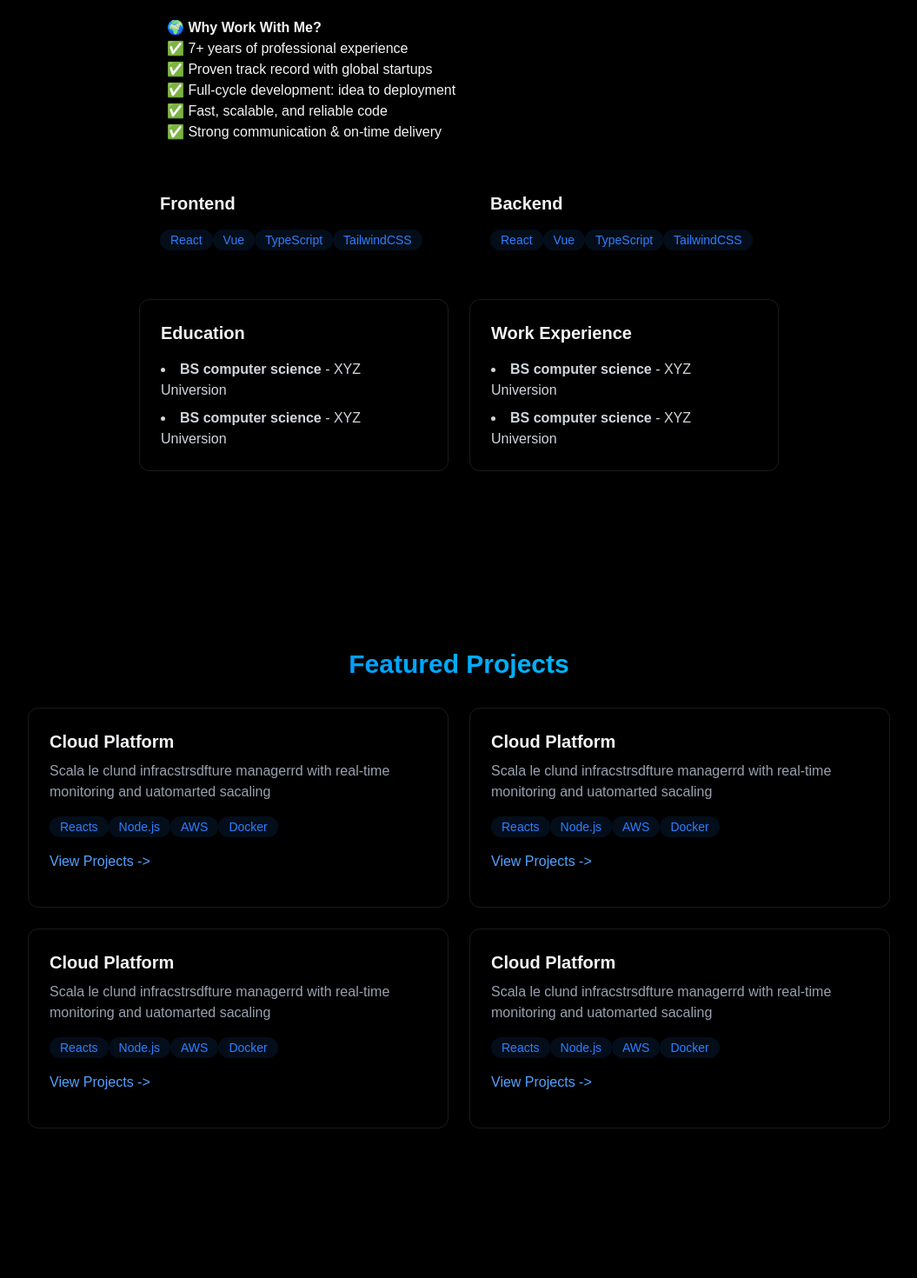
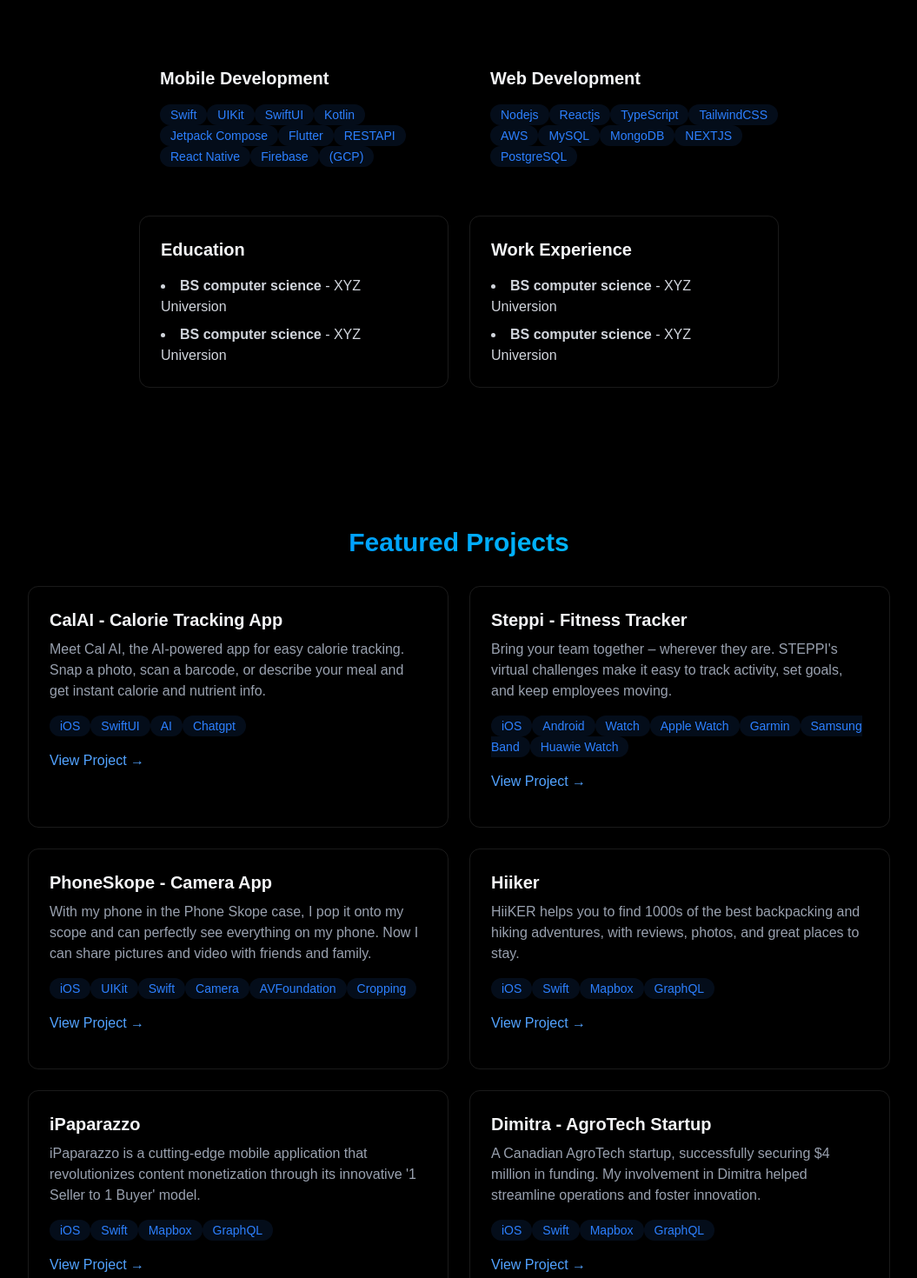
Before and after one commit to shahrukhgit95/my-portfolio, a React (Vite) app: page / in a window 1280 px wide. Shown: the part 1320-2790 px from the top of the page at 87% size, without its empty margins (112-1167 px from the left). Built offline with nearby package versions, Linux system fonts and the light colour scheme.

Commit message:
all the code

```diff
--- a/src/components/Navbar.jsx
+++ b/src/components/Navbar.jsx
@@ -14,7 +14,7 @@ useEffect(() => {
                 <div className="flex items-center justify-between h-16">
     <a href="#home" className="font-monotext-xl font-bold text-white">
     {" "}
-     pedro<span className="text-blue-500 ">.tech </span>
+     shahrukh<span className="text-blue-500 ">.dev </span>
      </a>
 
      <div className="w-7 h-5 relative cursor-pointer z-40 md:hidden" onClick={() => setMenuOpen((prev) => !prev)}>
--- a/src/components/sections/About.jsx
+++ b/src/components/sections/About.jsx
@@ -2,8 +2,8 @@ import { RevealOnScroll } from "../RevealOnScroll"
 
 export const About = () => {
 
-    const frontendSkills = ["React", "Vue", "TypeScript", "TailwindCSS"]
-    const backendSkills = ["React", "Vue", "TypeScript", "TailwindCSS"]
+    const frontendSkills = ["Swift", "UIKit","SwiftUI", "Kotlin", "Jetpack Compose", "Flutter",, "RESTAPI",  "React Native", "Firebase", "(GCP)", ]
+    const backendSkills = ["Nodejs", "Reactjs", "TypeScript", "TailwindCSS", "AWS", "MySQL", "MongoDB", "NEXTJS", "PostgreSQL"]
 
     return <section id="about" className="min-h-screen flex items-center justify-center py-20">
 
@@ -17,11 +17,15 @@ export const About = () => {
 
                 <div className="rounded-xl p-8 border-white/10 boeder hover:-translate-y-1 transition-all">
 
-                    <p>
+                    <p  className="text-center">
                         🚀 <strong>Full-Stack Mobile & Web App Developer</strong>
                         <br />
                         <br />
-                        I’m a results-driven developer with expertise in iOS (Swift), Android (Kotlin/Java), Flutter (Dart), Node.js, and React.js. I build scalable mobile apps, robust backend systems, and modern web interfaces optimized for performance and user experience.                    </p>
+
+
+                        </p>
+                        <p>
+                        I'm a results-driven developer with expertise in iOS (Swift), Android (Kotlin/Java), Flutter (Dart), Node.js, and React.js. I build scalable mobile apps, robust backend systems, and modern web interfaces optimized for performance and user experience.                    </p>
 
                     <p>
                         From crafting cross-platform apps to full-stack solutions, I deliver startup-grade agility, clean architecture, and reliable code tailored for growth-focused products.                    </p>
@@ -39,16 +43,6 @@ export const About = () => {
                         <br />
                         <br />
                     </p>
-
-                    <p>
-                        🌍 <strong>Why Work With Me?</strong><br />
-                        ✅ 7+ years of professional experience<br />
-                        ✅ Proven track record with global startups<br />
-                        ✅ Full-cycle development: idea to deployment<br />
-                        ✅ Fast, scalable, and reliable code<br />
-                        ✅ Strong communication & on-time delivery
-                    </p>
-
                 </div>
 
                 <div className="grid grid-cols-1 md:grid-cols-2 gap-6">
@@ -56,14 +50,17 @@ export const About = () => {
                     <div className="rounded-xl p-6 hover:-translate-y-1 transition-all">
 
                         <h3 className="text-xl font-bold mb-4">
-                            Frontend
+                            Mobile Development
                         </h3>
 
                         <div className="flex flex-wrap gap-2"></div>
                         {frontendSkills.map((tech, key) => (
-                            <span key={key} className="bg-blue-500/10 text text-blue-500 py-1 px-3 rounded-full text-sm hover:bg-blue-500/20 hover:shadow[0_2px_8px_rgba(59,130,246,0.2)] transition">
-                                {tech}
-                            </span>
+                            <>
+                                <span key={tech} className="bg-blue-500/10 text-blue-500 py-1 px-3 rounded-full text-sm hover:bg-blue-500/20 hover:shadow[0_2px_8px_rgba(59,130,246,0.2)] transition">
+                                    {tech}
+                                </span>
+                                {(key + 1) % 4 === 0 && <div className="w-full h-0" />}
+                            </>
                         ))}
 
                     </div>
@@ -71,14 +68,17 @@ export const About = () => {
                     <div className="rounded-xl p-6 hover:-translate-y-1 transition-all">
 
                         <h3 className="text-xl font-bold mb-4">
-                            Backend
+                            Web Development
                         </h3>
 
-                        <div className="flex flex-wrap gap-2"></div>
+                        <div className="flex flex-wrap w-200 gap-2"></div>
                         {backendSkills.map((tech, key) => (
-                            <span key={key} className="bg-blue-500/10 text-blue-500 py-1 px-3 rounded-full text-sm hover:bg-blue-500/20 hover:shadow[0_2px_8px_rgba(59,130,246,0.2)] transition">
-                                {tech}
-                            </span>
+                            <>
+                                <span key={tech} className="bg-blue-500/10 text-blue-500 py-1 px-3 rounded-full text-sm hover:bg-blue-500/20 hover:shadow[0_2px_8px_rgba(59,130,246,0.2)] transition">
+                                    {tech}
+                                </span>
+                                {(key + 1) % 4 === 0 && <div className="w-full h-0" />}
+                            </>
                         ))}
 
                     </div>
--- a/src/components/sections/Contact.jsx
+++ b/src/components/sections/Contact.jsx
@@ -28,7 +28,7 @@ export const Contact = () => {
 
             <RevealOnScroll>
                 <div className="px-4 w-150">
-                    <h2 className="text-5xl md:text-7xl font-bold mb-6 bg-gradient-to-r from-blue-500 to-purple-600 bg-clip-text text-transparent leading-right">
+                    <h2 className="text-5xl md:text-7xl font-bold mb-6 bg-gradient-to-r from-blue-500 to-cyan-400 bg-clip-text text-transparent leading-right">
                         {" "}
                         Get In Touch
                     </h2>
@@ -55,7 +55,7 @@ export const Contact = () => {
 
                         </div>
 
-                        <button type="submit" className=" px-3 py-2 w-full bg-gradient-to-r from-blue-500 to-purple-600 text-white rounded font-medium transition relative overflow-hidden hover:-translate-y-0.5 hover:shadow-[0_0_15px_rgba(59,130,246,0.4)]">
+                        <button type="submit" className=" px-3 py-2 w-full bg-gradient-to-r from-blue-500 to-cyan-400 text-white rounded font-medium transition relative overflow-hidden hover:-translate-y-0.5 hover:shadow-[0_0_15px_rgba(59,130,246,0.4)]">
                             Submit
                         </button>
                     </form>
--- a/src/components/sections/Home.jsx
+++ b/src/components/sections/Home.jsx
@@ -5,7 +5,7 @@ export const Home = () => {
 
         <RevealOnScroll>
         <div className="text-center z-10 px-4">
-            <h1 className="text-5xl md:text-7xl font-bold mb-6 bg-gradient-to-r from-blue-500 to-purple-600 bg-clip-text text-transparent leading-right">
+            <h1 className="text-5xl md:text-7xl font-bold mb-6 bg-gradient-to-r from-blue-500 to-cyan-400 bg-clip-text text-transparent leading-right">
                 Hi, I,m Shahrukh
             </h1>
 
--- a/src/components/sections/Projects.jsx
+++ b/src/components/sections/Projects.jsx
@@ -14,13 +14,13 @@ export const Projects = () => {
                 <div className="grid grid-cols-2 md:grid-cols-2 gap-6">
                     <div className="p-6 rounded-xl border border-white/10 hover:-translate-y-1 hover:border-blue-500/30 hover:shadow[0_2px_8px_rgba(59,130,246,0.2)] transition">
 
-                    <h3 className="text-xl font-bold mb-2 "> Cloud Platform</h3>
+                        <h3 className="text-xl font-bold mb-2 "> CalAI - Calorie Tracking App</h3>
                         <p className="text-gray-400 mb-4">
-                        Scala le clund infracstrsdfture managerrd with real-time monitoring  and uatomarted sacaling
+                            Meet Cal AI, the AI-powered app for easy calorie tracking. Snap a photo, scan a barcode, or describe your meal and get instant calorie and nutrient info.
                         </p>
 
                         <div>
-                        {["Reacts", "Node.js", "AWS", "Docker"].map((tech, key) => (
+                            {["iOS", "SwiftUI", "AI", "Chatgpt"].map((tech, key) => (
 
                                 <span key={key} className="bg-blue-500/10 text-blue-500 py-1 px-3 rounded-full text-sm hover:bg-blue-500/20 hover:shadow[0_2px_8px_rgba(59,130,246,0.2)] transition-all">
                                     {tech}
@@ -31,7 +31,7 @@ export const Projects = () => {
                         <div className="flex justify-between items-center">
                             <a href="#" className="text-blue-400 hover:text-blue-300 transition-colors my-4">
                                 {" "}
-                         View Projects {"->"}
+                                View Project &rarr;
                             </a>
 
                         </div>
@@ -41,13 +41,13 @@ export const Projects = () => {
 
                     <div className="p-6 rounded-xl border border-white/10 hover:-translate-y-1 hover:border-blue-500/30 hover:shadow[0_2px_8px_rgba(59,130,246,0.2)] transition">
 
-                    <h3 className="text-xl font-bold mb-2 "> Cloud Platform</h3>
+                        <h3 className="text-xl font-bold mb-2 "> Steppi - Fitness Tracker</h3>
                         <p className="text-gray-400 mb-4">
-                        Scala le clund infracstrsdfture managerrd with real-time monitoring  and uatomarted sacaling
+                            Bring your team together – wherever they are. STEPPI's virtual challenges make it easy to track activity, set goals, and keep employees moving.
                         </p>
 
                         <div>
-                        {["Reacts", "Node.js", "AWS", "Docker"].map((tech, key) => (
+                            {["iOS", "Android", "Watch", "Apple Watch", "Garmin", "Samsung Band", "Huawie Watch"].map((tech, key) => (
 
                                 <span key={key} className="bg-blue-500/10 text-blue-500 py-1 px-3 rounded-full text-sm hover:bg-blue-500/20 hover:shadow[0_2px_8px_rgba(59,130,246,0.2)] transition-all">
                                     {tech}
@@ -58,7 +58,7 @@ export const Projects = () => {
                         <div className="flex justify-between items-center">
                             <a href="#" className="text-blue-400 hover:text-blue-300 transition-colors my-4">
                                 {" "}
-                         View Projects {"->"}
+                                View Project &rarr;
                             </a>
 
                         </div>
@@ -69,13 +69,13 @@ export const Projects = () => {
 
                     <div className="p-6 rounded-xl border border-white/10 hover:-translate-y-1 hover:border-blue-500/30 hover:shadow[0_2px_8px_rgba(59,130,246,0.2)] transition">
 
-                    <h3 className="text-xl font-bold mb-2 "> Cloud Platform</h3>
+                        <h3 className="text-xl font-bold mb-2 "> PhoneSkope - Camera App</h3>
                         <p className="text-gray-400 mb-4">
-                        Scala le clund infracstrsdfture managerrd with real-time monitoring  and uatomarted sacaling
+                            With my phone in the Phone Skope case, I pop it onto my scope and can perfectly see everything on my phone. Now I can share pictures and video with friends and family.
                         </p>
 
                         <div>
-                        {["Reacts", "Node.js", "AWS", "Docker"].map((tech, key) => (
+                            {["iOS", "UIKit", "Swift", "Camera", "AVFoundation", "Cropping"].map((tech, key) => (
 
                                 <span key={key} className="bg-blue-500/10 text-blue-500 py-1 px-3 rounded-full text-sm hover:bg-blue-500/20 hover:shadow[0_2px_8px_rgba(59,130,246,0.2)] transition-all">
                                     {tech}
@@ -86,7 +86,7 @@ export const Projects = () => {
                         <div className="flex justify-between items-center">
                             <a href="#" className="text-blue-400 hover:text-blue-300 transition-colors my-4">
                                 {" "}
-                         View Projects {"->"}
+                                View Project &rarr;
                             </a>
 
                         </div>
@@ -97,13 +97,13 @@ export const Projects = () => {
 
                     <div className="p-6 rounded-xl border border-white/10 hover:-translate-y-1 hover:border-blue-500/30 hover:shadow[0_2px_8px_rgba(59,130,246,0.2)] transition">
 
-                    <h3 className="text-xl font-bold mb-2 "> Cloud Platform</h3>
+                        <h3 className="text-xl font-bold mb-2 "> Hiiker</h3>
                         <p className="text-gray-400 mb-4">
-                        Scala le clund infracstrsdfture managerrd with real-time monitoring  and uatomarted sacaling
+                            HiiKER helps you to find 1000s of the best backpacking and hiking adventures, with reviews, photos, and great places to stay.
                         </p>
 
                         <div>
-                        {["Reacts", "Node.js", "AWS", "Docker"].map((tech, key) => (
+                            {["iOS", "Swift", "Mapbox", "GraphQL"].map((tech, key) => (
 
                                 <span key={key} className="bg-blue-500/10 text-blue-500 py-1 px-3 rounded-full text-sm hover:bg-blue-500/20 hover:shadow[0_2px_8px_rgba(59,130,246,0.2)] transition-all">
                                     {tech}
@@ -114,7 +114,91 @@ export const Projects = () => {
                         <div className="flex justify-between items-center">
                             <a href="#" className="text-blue-400 hover:text-blue-300 transition-colors my-4">
                                 {" "}
-                         View Projects {"->"}
+                                View Project &rarr;
+                            </a>
+
+                        </div>
+
+
+                    </div>
+
+
+                    <div className="p-6 rounded-xl border border-white/10 hover:-translate-y-1 hover:border-blue-500/30 hover:shadow[0_2px_8px_rgba(59,130,246,0.2)] transition">
+
+                        <h3 className="text-xl font-bold mb-2 "> iPaparazzo</h3>
+                        <p className="text-gray-400 mb-4">
+                            iPaparazzo is a cutting-edge mobile application that revolutionizes content monetization through its innovative '1 Seller to 1 Buyer' model.
+                        </p>
+
+                        <div>
+                            {["iOS", "Swift", "Mapbox", "GraphQL"].map((tech, key) => (
+
+                                <span key={key} className="bg-blue-500/10 text-blue-500 py-1 px-3 rounded-full text-sm hover:bg-blue-500/20 hover:shadow[0_2px_8px_rgba(59,130,246,0.2)] transition-all">
+                                    {tech}
+                                </span>
+                            ))}
+                        </div>
+
+                        <div className="flex justify-between items-center">
+                            <a href="#" className="text-blue-400 hover:text-blue-300 transition-colors my-4">
+                                {" "}
+                                View Project &rarr;
+                            </a>
+
+                        </div>
+
+
+                    </div>
+
+
+                    <div className="p-6 rounded-xl border border-white/10 hover:-translate-y-1 hover:border-blue-500/30 hover:shadow[0_2px_8px_rgba(59,130,246,0.2)] transition">
+
+                        <h3 className="text-xl font-bold mb-2 "> Dimitra - AgroTech Startup</h3>
+                        <p className="text-gray-400 mb-4">
+                            A Canadian AgroTech startup, successfully securing $4 million in funding. My involvement in Dimitra helped streamline operations and foster innovation.
+                        </p>
+
+                        <div>
+                            {["iOS", "Swift", "Mapbox", "GraphQL"].map((tech, key) => (
+
+                                <span key={key} className="bg-blue-500/10 text-blue-500 py-1 px-3 rounded-full text-sm hover:bg-blue-500/20 hover:shadow[0_2px_8px_rgba(59,130,246,0.2)] transition-all">
+                                    {tech}
+                                </span>
+                            ))}
+                        </div>
+
+                        <div className="flex justify-between items-center">
+                            <a href="#" className="text-blue-400 hover:text-blue-300 transition-colors my-4">
+                                {" "}
+                                View Project &rarr;
+                            </a>
+
+                        </div>
+
+
+                    </div>
+
+
+                    <div className="p-6 rounded-xl border border-white/10 hover:-translate-y-1 hover:border-blue-500/30 hover:shadow[0_2px_8px_rgba(59,130,246,0.2)] transition">
+
+                        <h3 className="text-xl font-bold mb-2 "> Urban Service: Local Experts</h3>
+                        <p className="text-gray-400 mb-4">
+                            Urban Service: Your On-Demand Home Service Hero. Urban Service helps you find reliable home service professionals for a stress-free home.
+                        </p>
+
+                        <div>
+                            {["Flutter", "Nodejs", "Reactjs", "Stripe", "Checkout", "Subscription"].map((tech, key) => (
+
+                                <span key={key} className="bg-blue-500/10 text-blue-500 py-1 px-3 rounded-full text-sm hover:bg-blue-500/20 hover:shadow[0_2px_8px_rgba(59,130,246,0.2)] transition-all">
+                                    {tech}
+                                </span>
+                            ))}
+                        </div>
+
+                        <div className="flex justify-between items-center">
+                            <a href="#" className="text-blue-400 hover:text-blue-300 transition-colors my-4">
+                                {" "}
+                                View Project &rarr;
                             </a>
 
                         </div>
```
Lines whose indentation alone changed are shown as unchanged.
